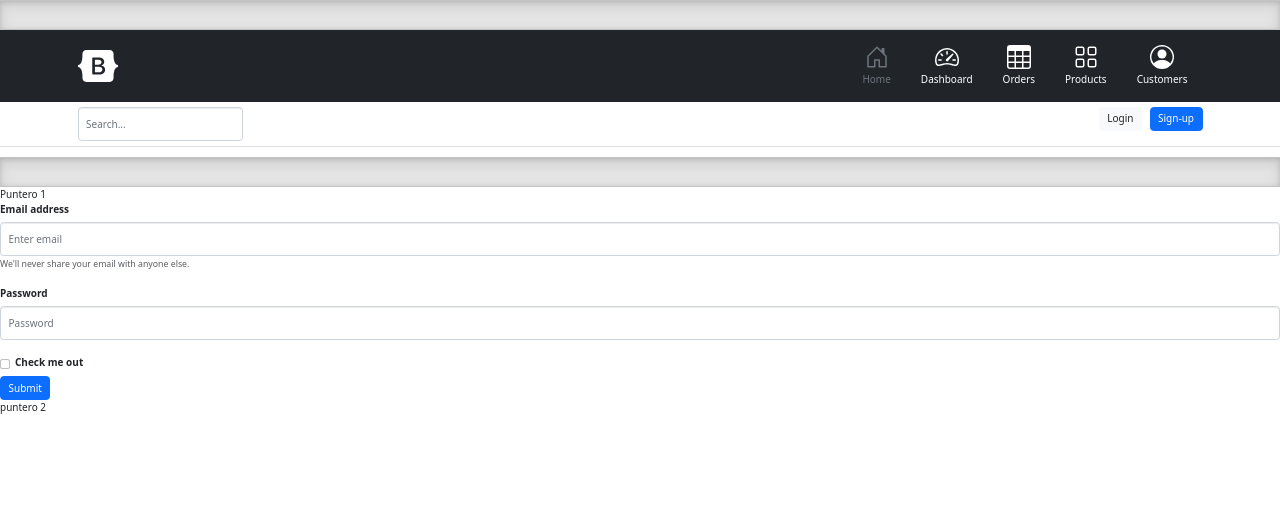
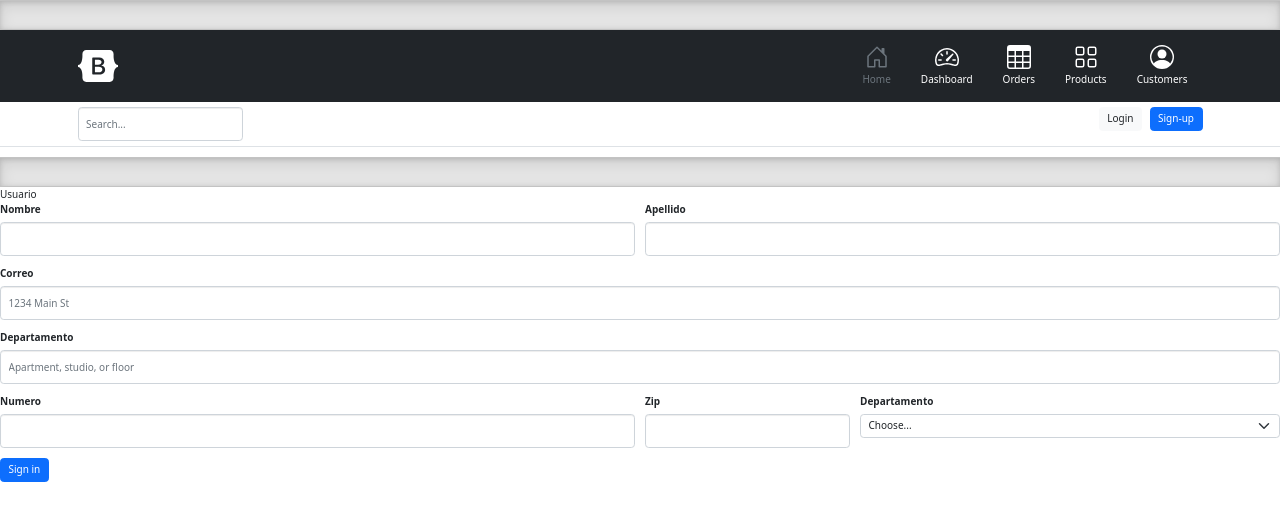
Before and after one commit to Chaya01/repos, a Django app: page /dashboard/ in a window 1280 px wide. Shown: the top 521 px of the page. Run offline with Django 4.2, Linux system fonts and the light colour scheme; some libraries are stand-ins or nearby versions.

Commit message:
integracion crispy y forms.py

```diff
--- a/Dash/Dash/settings.py
+++ b/Dash/Dash/settings.py
@@ -32,6 +32,7 @@ ALLOWED_HOSTS = []
 
 INSTALLED_APPS = [
     'dashboard.apps.DashboardConfig',
+    'crispy_forms',
     'django.contrib.admin',
     'django.contrib.auth',
     'django.contrib.contenttypes',
--- a/Dash/dashboard/models.py
+++ b/Dash/dashboard/models.py
@@ -61,7 +61,7 @@ class  Usuarios(models.Model):
     apellido = models.CharField(max_length=20, null=False)
     area = models.ForeignKey(Departamentos,on_delete=models.CASCADE) #revisar
     correo = models.CharField(max_length=50)
-    Telefono = models.ForeignKey(Num_telefono,on_delete=models.CASCADE) #revisar
+    telefono = models.ForeignKey(Num_telefono,on_delete=models.CASCADE) #revisar
 
     def nombre_completo(self):
         return u"{} {}".format(
--- a/Dash/dashboard/templates/directorio/inicio.html
+++ b/Dash/dashboard/templates/directorio/inicio.html
@@ -162,7 +162,45 @@
 </main>
 
 <script src="https://cdn.jsdelivr.net/npm/bootstrap@5.2.0-beta1/dist/js/bootstrap.bundle.min.js" integrity="sha384-pprn3073KE6tl6bjs2QrFaJGz5/SUsLqktiwsUTF55Jfv3qYSDhgCecCxMW52nD2" crossorigin="anonymous"></script>
-Puntero 1
+Usuario
+<form class="row g-3">
+  <div class="col-md-6">
+    <label for="inputName" class="form-label">Nombre</label>
+    <input type="Name" class="form-control" id="inputName">
+  </div>
+  <div class="col-md-6">
+    <label for="inputPassword4" class="form-label">Apellido</label>
+    <input type="password" class="form-control" id="inputPassword4">
+  </div>
+  <div class="col-12">
+    <label for="inputAddress" class="form-label">Correo</label>
+    <input type="text" class="form-control" id="inputAddress" placeholder="1234 Main St">
+  </div>
+  <div class="col-12">
+    <label for="inputAddress2" class="form-label">Departamento</label>
+    <input type="text" class="form-control" id="inputAddress2" placeholder="Apartment, studio, or floor">
+  </div>
+  <div class="col-md-6">
+    <label for="inputCity" class="form-label">Numero</label>
+    <input type="text" class="form-control" id="inputCity">
+  </div>
+</div>
+<div class="col-md-2">
+  <label for="inputZip" class="form-label">Zip</label>
+  <input type="text" class="form-control" id="inputZip">
+</div>
+  <div class="col-md-4">
+    <label for="inputdepartamento" class="form-label">Departamento</label>
+    <select id="inputdepartamento" class="form-select">
+      <option selected>Choose...</option>
+      <option>...</option>
+    </select>
+  </div>
+  <div class="col-12">
+    <button type="submit" class="btn btn-primary">Sign in</button>
+  </div>
+
+<!--  Departamentos
 
 <form>
   <div class="form-group">
@@ -180,7 +218,7 @@ Puntero 1
   </div>
   <button type="submit" class="btn btn-primary">Submit</button>
 </form>
+-->
 
-puntero 2
-  </body>
+</form>
 </html>
```
Also changed, not shown: Dash/dashboard/forms.py (added, +22 -0 lines), Dash/dashboard/migrations/0003_rename_telefono_usuarios_telefono.py (added).
